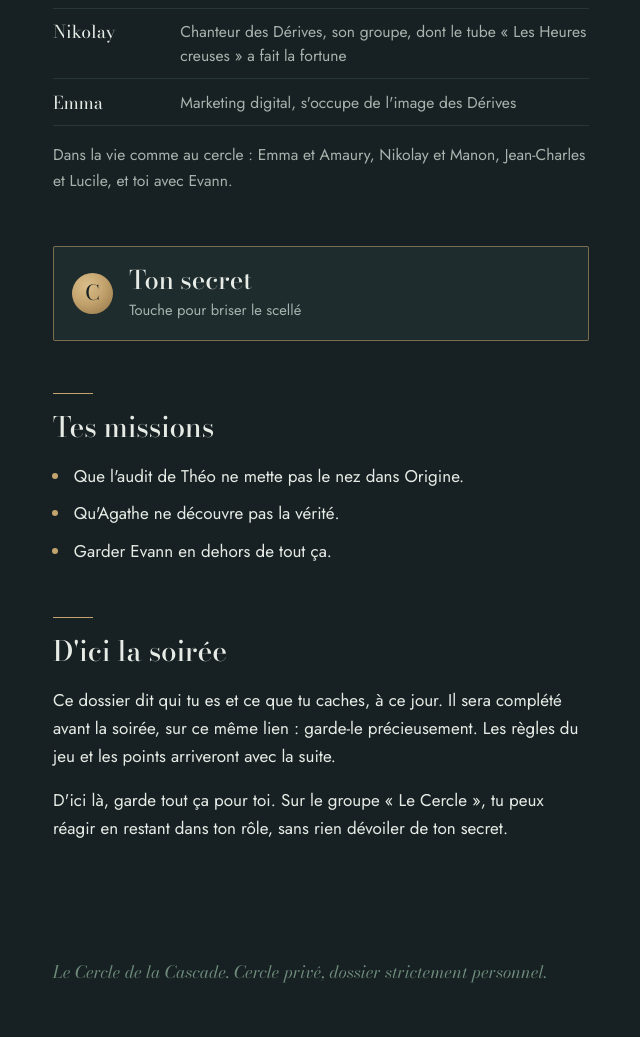
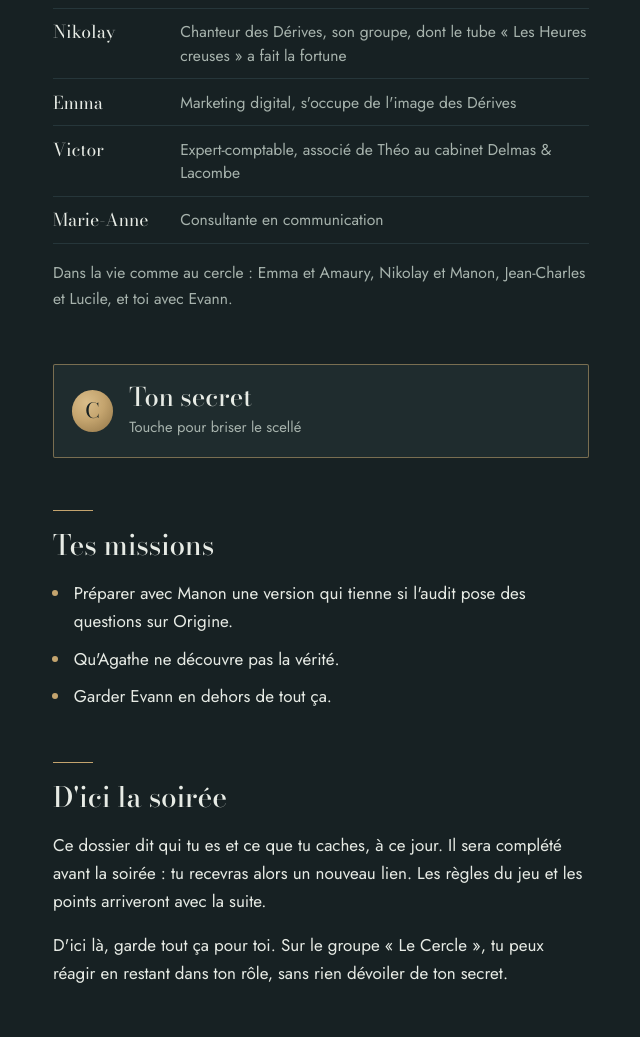
Before and after one commit to RROFFI/margaux-kxm3a, a plain HTML site: page index.html in a window 1280 px wide. Shown: the part 2026-3063 px from the top of the page, without its empty margins (319-959 px from the left). Drawn offline with nearby package versions, Linux system fonts and the light colour scheme.

Commit message:
Add files via upload

```diff
--- a/index.html
+++ b/index.html
@@ -384,7 +384,7 @@
 
   <section>
     <h2>Le cercle</h2>
-    <p>Onze membres, tous fortunés, tous ambitieux. Chaque samedi soir, l'un d'eux présente un projet, et le fonds commun décide d'y investir ou non. Pour entrer, chacun a versé 300&nbsp;000&nbsp;€.</p>
+    <p>Treize membres, tous fortunés, tous ambitieux. Chaque samedi soir, l'un d'eux présente un projet, et le fonds commun décide d'y investir ou non. Pour entrer, chacun a versé 300&nbsp;000&nbsp;€.</p>
     <p>Depuis 2021, le fonds a financé une quinzaine de projets. Certains ont rapporté gros, comme un domaine viticole de la Côte de Nuits&nbsp;; d'autres beaucoup moins, comme une application de location de yachts&nbsp;; quelques-uns attendent encore une décision. Parmi les derniers financés&nbsp;: la rénovation de la salle panoramique de Jean-Charles, en 2024, pour 600&nbsp;000&nbsp;€, en échange du droit de s'y réunir à vie, et Origine, ta marque d'hydromel pétillant avec Manon et Agathe, pour 800&nbsp;000&nbsp;€. Aujourd'hui, il reste 1,9&nbsp;M€ dans les caisses.</p>
     <p>Théo Delmas en est le trésorier. Avant que le cercle mette un euro quelque part, Théo vérifie tout. Tout le monde l'apprécie, et tout le monde le craint un peu. Le samedi 5 décembre, il présentera au cercle son audit du fonds.</p>
     <ul class="membres">
@@ -399,6 +399,8 @@
       <li><span class="nom">Léa</span><span class="qui">Chasseuse de biens de prestige</span></li>
       <li><span class="nom">Nikolay</span><span class="qui">Chanteur des Dérives, son groupe, dont le tube «&nbsp;Les Heures creuses&nbsp;» a fait la fortune</span></li>
       <li><span class="nom">Emma</span><span class="qui">Marketing digital, s'occupe de l'image des Dérives</span></li>
+      <li><span class="nom">Victor</span><span class="qui">Expert-comptable, associé de Théo au cabinet Delmas & Lacombe</span></li>
+      <li><span class="nom">Marie-Anne</span><span class="qui">Consultante en communication</span></li>
     </ul>
     <p class="couples">Dans la vie comme au cercle&nbsp;: Emma et Amaury, Nikolay et Manon, Jean-Charles et Lucile, et toi avec Evann.</p>
   </section>
@@ -420,7 +422,7 @@
   <section>
     <h2>Tes missions</h2>
     <ul class="liste">
-      <li>Que l'audit de Théo ne mette pas le nez dans Origine.</li>
+      <li>Préparer avec Manon une version qui tienne si l'audit pose des questions sur Origine.</li>
       <li>Qu'Agathe ne découvre pas la vérité.</li>
       <li>Garder Evann en dehors de tout ça.</li>
     </ul>
@@ -428,7 +430,7 @@
 
   <section>
     <h2>D'ici la soirée</h2>
-    <p>Ce dossier dit qui tu es et ce que tu caches, à ce jour. Il sera complété avant la soirée, sur ce même lien&nbsp;: garde-le précieusement. Les règles du jeu et les points arriveront avec la suite.</p>
+    <p>Ce dossier dit qui tu es et ce que tu caches, à ce jour. Il sera complété avant la soirée&nbsp;: tu recevras alors un nouveau lien. Les règles du jeu et les points arriveront avec la suite.</p>
     <p>D'ici là, garde tout ça pour toi. Sur le groupe «&nbsp;Le Cercle&nbsp;», tu peux réagir en restant dans ton rôle, sans rien dévoiler de ton secret.</p>
   </section>
 
```
